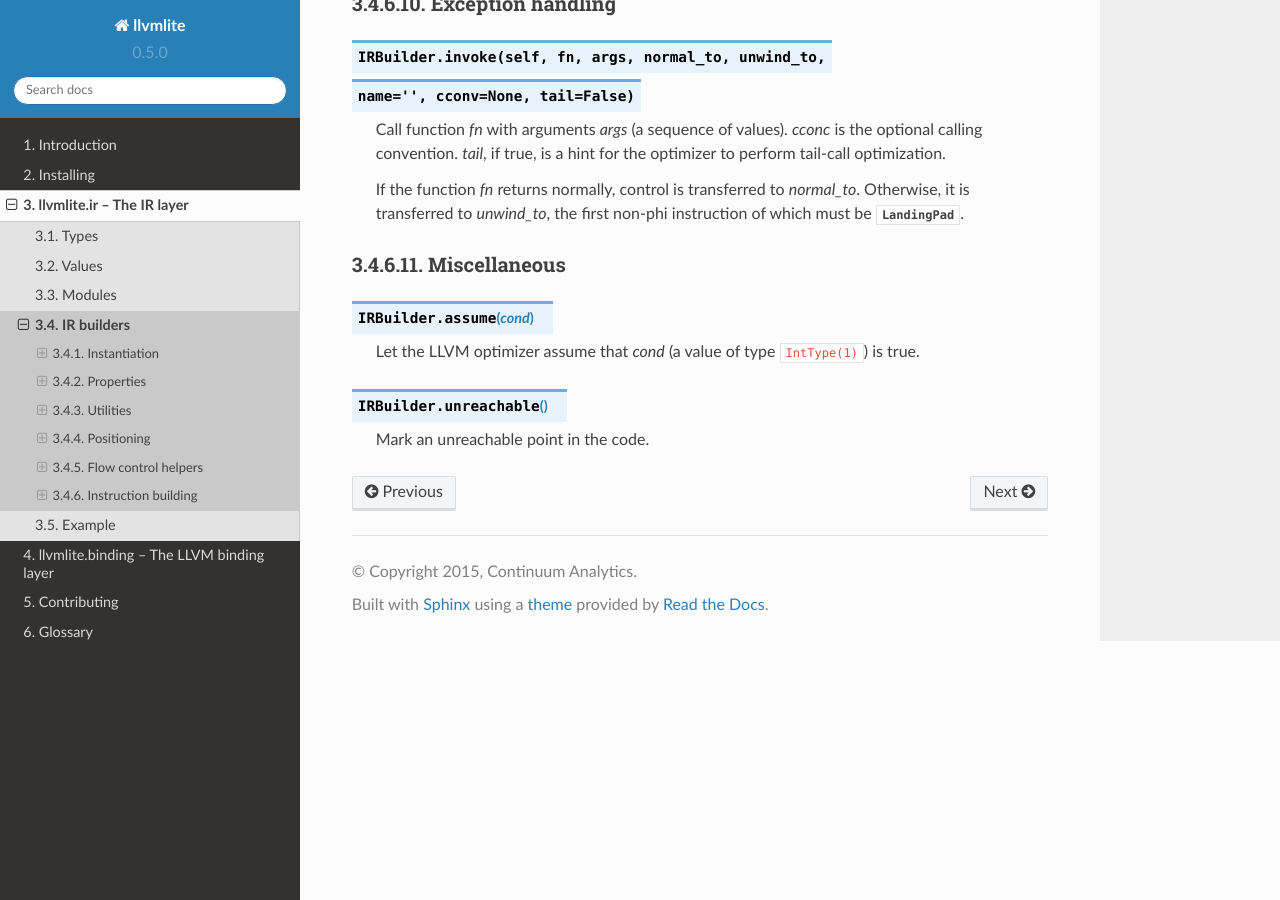
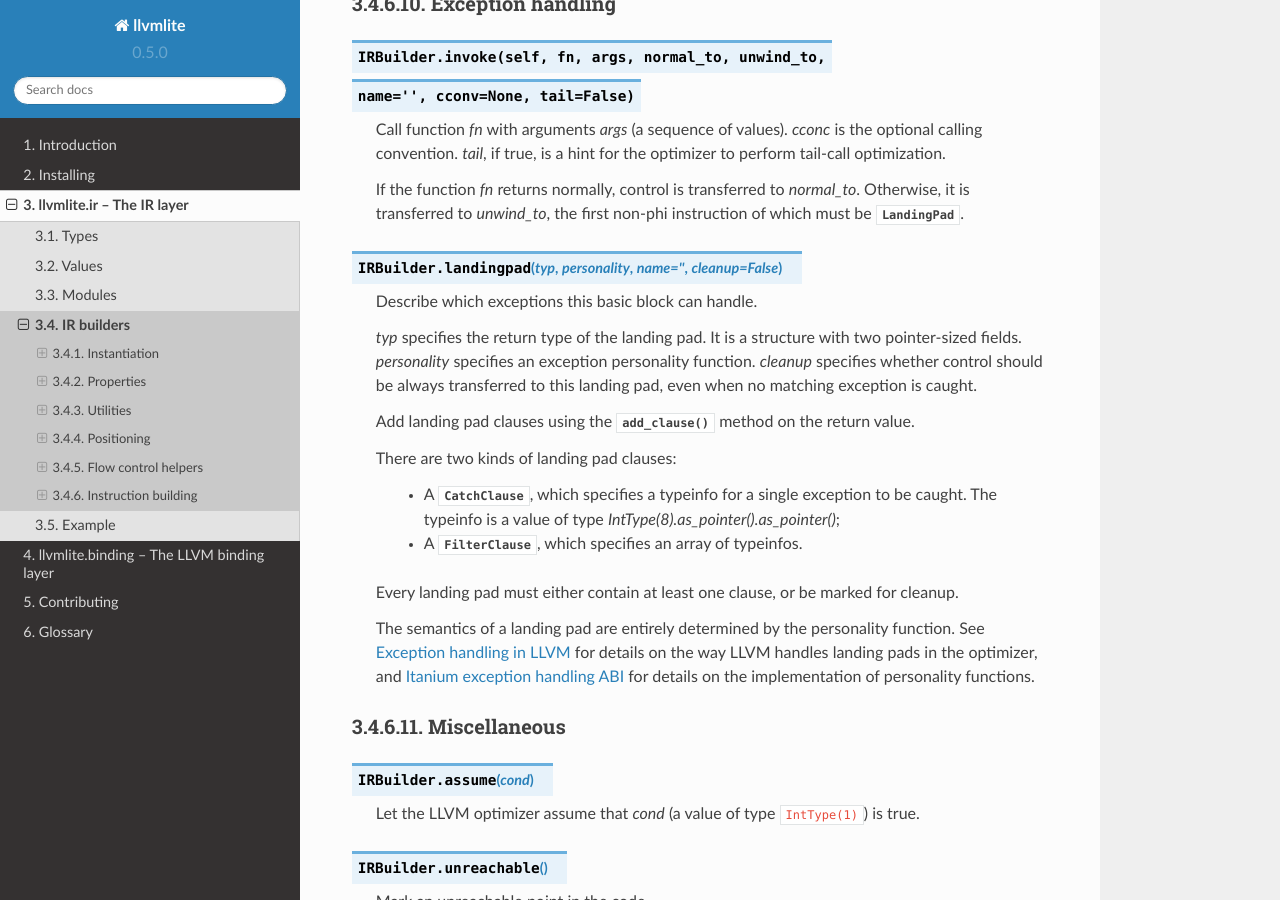
Before and after one commit to numba/llvmlite, a Sphinx documentation site: the page built from docs/source/ir/builder.rst, in a window 1280 px wide and 900 px high, scrolled down 8828 px. Built offline with Sphinx 7.4.7 and the Read the Docs theme 2.0.0, drawn with Linux system fonts in a browser that asks for light colours.

Commit message:
Add support for landingpad instruction.

```diff
--- a/docs/source/ir/builder.rst
+++ b/docs/source/ir/builder.rst
@@ -469,6 +469,37 @@
    *normal_to*. Otherwise, it is transferred to *unwind_to*,
    the first non-phi instruction of which must be :class:`LandingPad`.
 
+.. method:: IRBuilder.landingpad(typ, personality, name='', cleanup=False)
+
+   Describe which exceptions this basic block can handle.
+
+   *typ* specifies the return type of the landing pad. It is a structure
+   with two pointer-sized fields.
+   *personality* specifies an exception personality function.
+   *cleanup* specifies whether control should be always transferred
+   to this landing pad, even when no matching exception is caught.
+
+   Add landing pad clauses using the :meth:`~LandingPad.add_clause`
+   method on the return value.
+
+   There are two kinds of landing pad clauses:
+
+      * A :class:`CatchClause`, which specifies a typeinfo for
+        a single exception to be caught. The typeinfo is a value
+        of type `IntType(8).as_pointer().as_pointer()`;
+
+      * A :class:`FilterClause`, which specifies an array of
+        typeinfos.
+
+   Every landing pad must either contain at least one clause,
+   or be marked for cleanup.
+
+   The semantics of a landing pad are entirely determined by the personality
+   function. See `Exception handling in LLVM <http://llvm.org/docs/ExceptionHandling.html>`_
+   for details on the way LLVM handles landing pads in the optimizer, and
+   `Itanium exception handling ABI <https://mentorembedded.github.io/cxx-abi/abi-eh.html>`_
+   for details on the implementation of personality functions.
+
 
 Miscellaneous
 '''''''''''''
```
Also changed, not shown: docs/source/ir/values.rst (+28 -0 lines), 3 other files.
